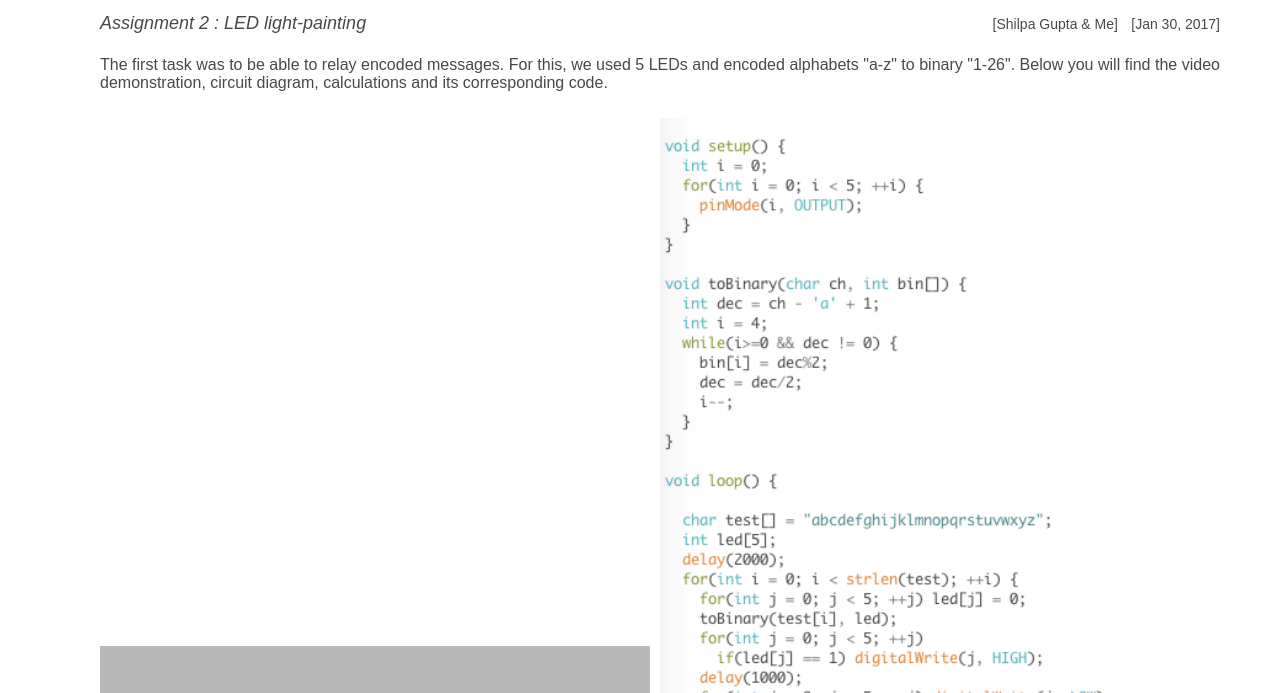
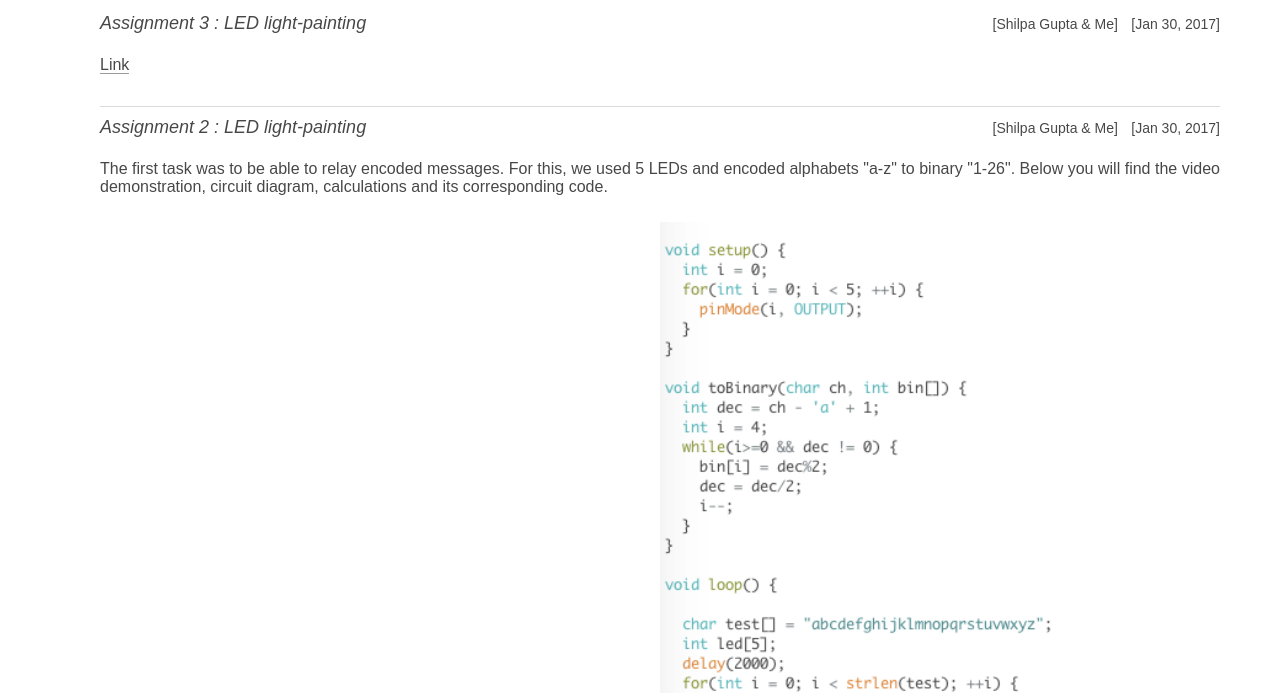
Before and after one commit to sardankur-zz/sardankur.github.io, a plain HTML site: page cs592.html in a window 1280 px wide. Shown: the part 107-800 px from the top of the page. Drawn offline with Linux system fonts and the light colour scheme; grey boxes are pictures that could not be loaded; a web font is replaced by a local one.

Commit message:
Assignment 3

```diff
--- a/cs592.html
+++ b/cs592.html
@@ -42,6 +42,27 @@
                 <div class="site-text-header">HCI - CS592</div>
                     <div style="width: 100%">
                         <ul>
+                            <li style="padding-top: 0px;">
+                                 <div style="display: table; width: 100%">
+                                    <div style="display: table-row;">
+                                        <div style="display: table-cell; text-align: left; width: 50%">
+                                            <span class="site-text-subheader">Assignment 3 : LED light-painting</span>
+                                        </div>
+                                        <div style="display: table-cell; text-align: right; width: 50%">
+                                            <span class="site-text-subsubheader">[Shilpa Gupta &amp; Me]</span>&nbsp;&nbsp;
+                                            <span class="site-text-subsubheader">[Jan 30, 2017]</span>
+                                        </div>
+                                    </div>
+                                </div>
+                                <div style="width: 100%" class="site-container-sm">
+                                    <br />
+                                    <span class="site-underline"><a href="http://shilpa-gupta.strikingly.com/blog/arduino-uno-pwm-smoothing-and-more">Link</a></span>
+                                    <br />          <br />
+                                </div>
+                            </li>
+                            <li style="padding-top: 0px;">
+                                <div class="site-divider"></div>
+                            </li>
                             <li style="padding-top: 0px;">
                                  <div style="display: table; width: 100%">
                                     <div style="display: table-row;">
```
